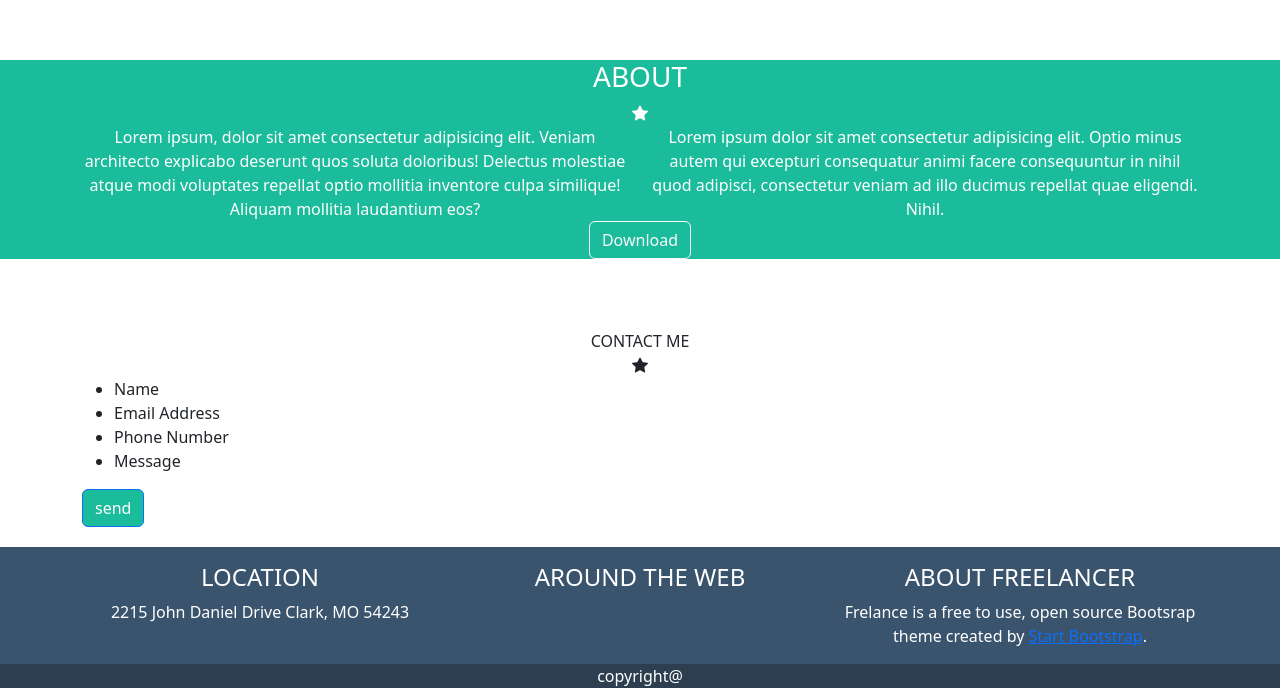
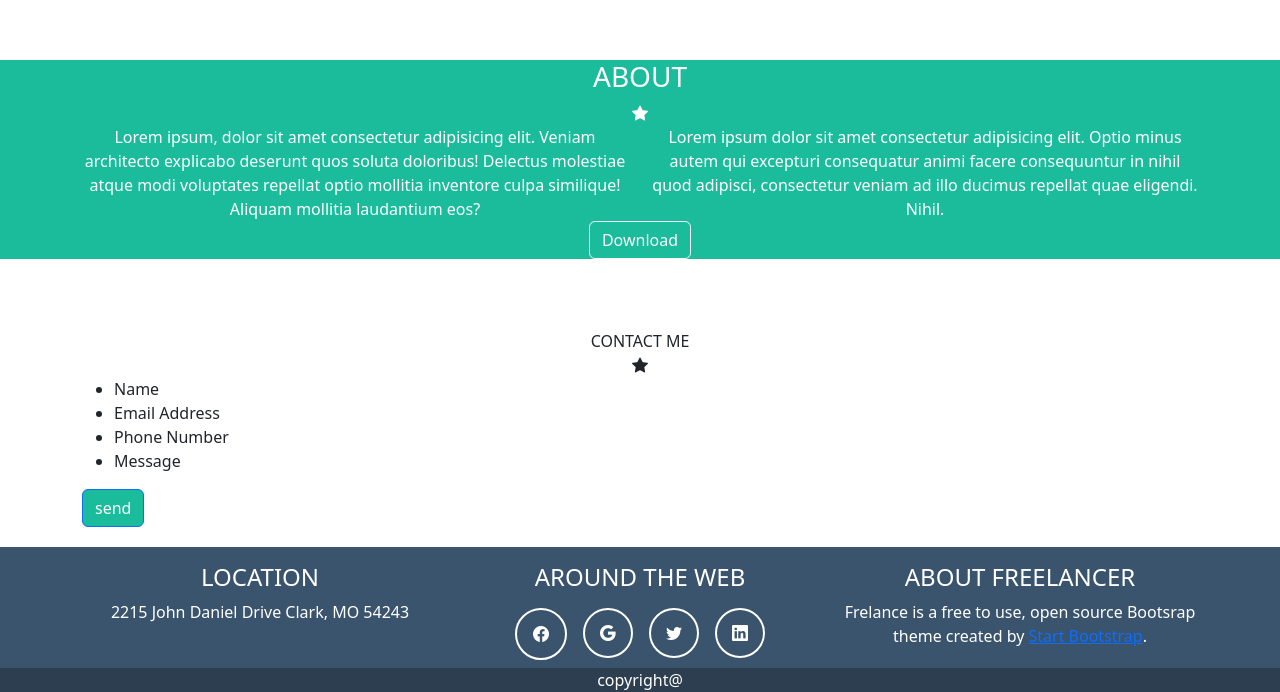
Before and after one commit to GiulioDangelo/html-css-bootstrap-freelancer, a plain HTML site: page index.html in a window 1280 px wide. Shown: the part 1842-2534 px from the top of the page. Drawn offline with nearby package versions, Linux system fonts and the light colour scheme.

Commit message:
add icon social

```diff
--- a/index.html
+++ b/index.html
@@ -209,6 +209,17 @@
 
                 <div class="col-12 col-lg-4 mt-3">
                     <h4>AROUND THE WEB</h4>
+                    <div class="d-flex justify-content-center">
+
+                        <div class="border-icon d-flex justify-content-center align-items-center p-4 m-2 "><i class="bi bi-facebook"></i></div>
+
+                        <div class="border-icon d-flex justify-content-center align-items-center p-3 m-2"><i class="bi bi-google"></i></div>
+
+                        <div class="border-icon d-flex justify-content-center align-items-center p-3 m-2"><i class="bi bi-twitter"></i></div>
+
+                        <div class="border-icon d-flex justify-content-center align-items-center p-3 m-2"><i class="bi bi-linkedin"></i></div>
+
+                    </div>
                 </div>
 
                 <div class="col-12 col-lg-4 mt-3">
--- a/style.css
+++ b/style.css
@@ -65,6 +65,12 @@
     background-color:rgb(26, 188, 156) ;
 }
 
+.border-icon{
+    height: 50px;
+    width: 50px;
+    border: 2px solid white;
+    border-radius: 50%;
+}
 
 /*TODO:add star line
 
```
